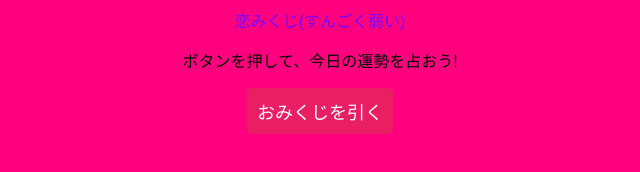
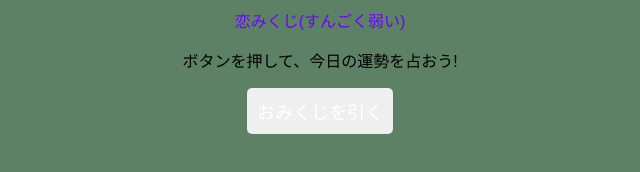
Before and after one commit to hsha24049-kimura/koimikuji, a plain HTML site: page index.html in a window 1280 px wide. Shown: the whole page, without its empty margins (320-960 px from the left). Drawn offline with Linux system fonts and the light colour scheme.

Commit message:
色彩変更２

```diff
--- a/style.css
+++ b/style.css
@@ -1,6 +1,6 @@
 body {
     text-align: center;
-    background-color: rgb(255,0, 127);
+    background-color: rgb(93,129, 101);
     font-family: Arial, sans-serif;
 }
 
@@ -10,7 +10,7 @@
 button {
     padding:10px ;
     font-size: 18px;
-    background-color: #e91e63;
+    background-color:  rpg(121,133,67);
     color: #ffffff;
     border: none;
     border-radius: 5px;
@@ -18,7 +18,7 @@
 }
 
 button:hover{
-   background-color: #c2185b;
+   background-color: #09310c;
 }
 
 .result{
```
